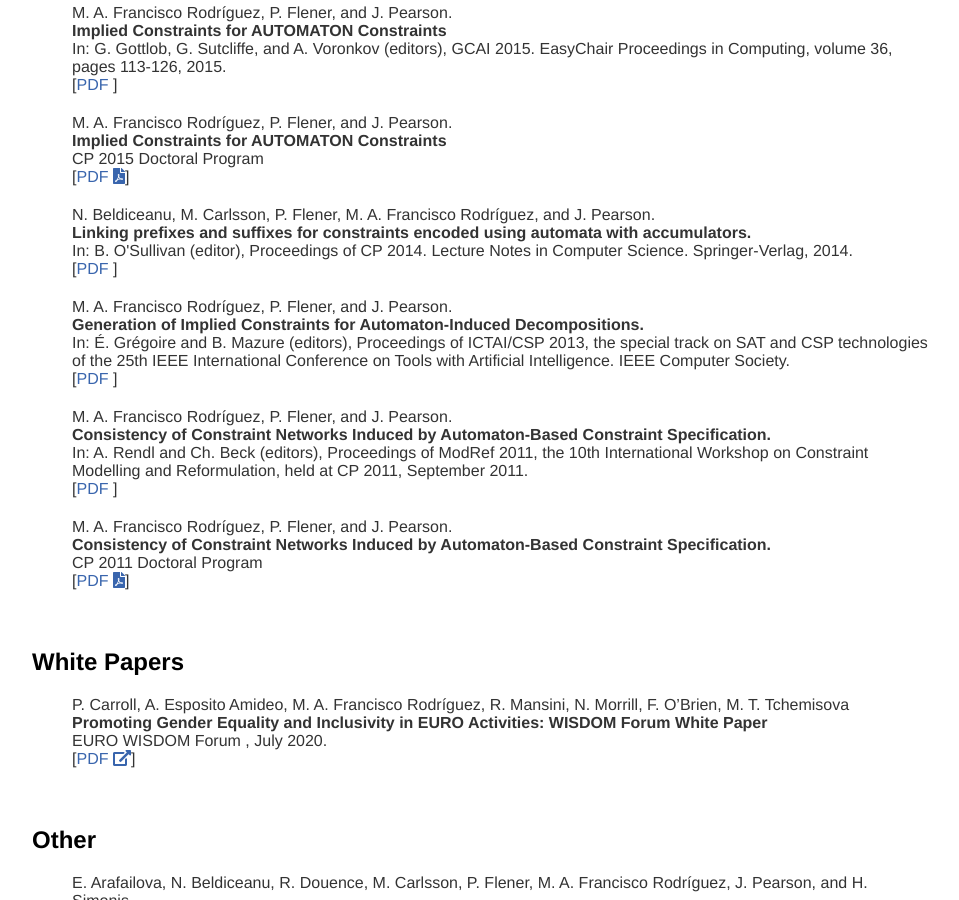
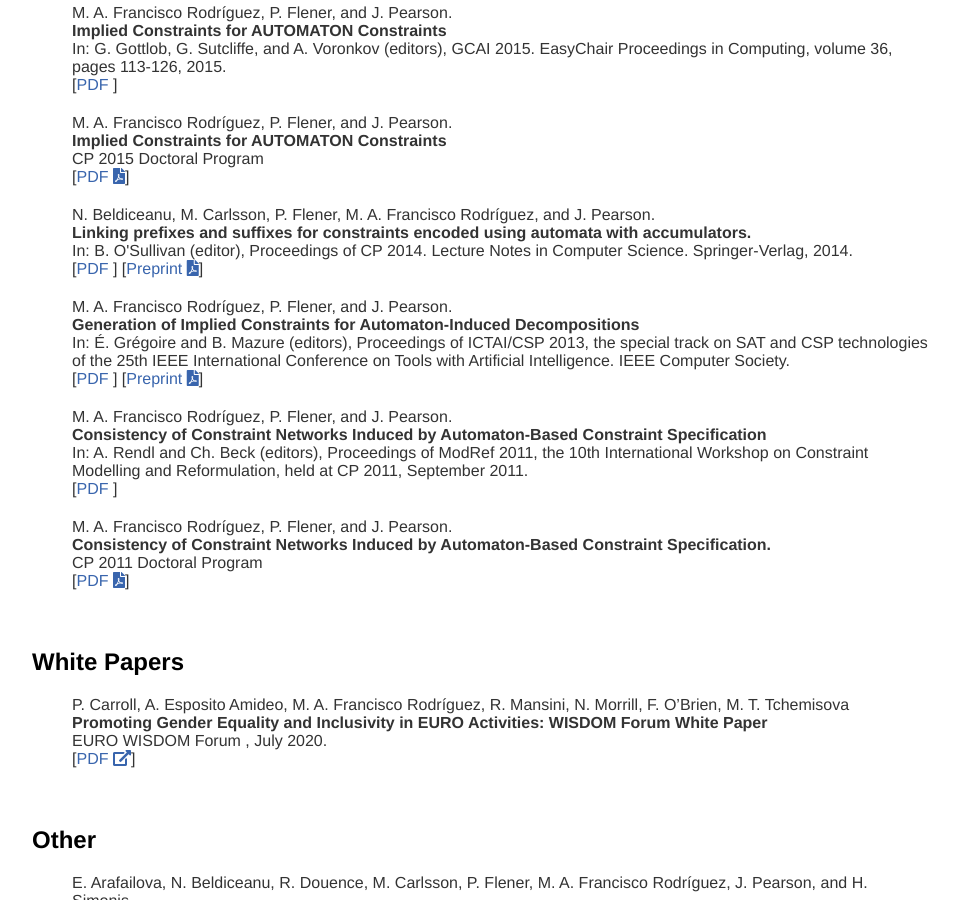
Before and after one commit to andreina-francisco/andreina-francisco.github.io, a Jekyll site: the page built from cv/index.html, in a window 1280 px wide and 900 px high, scrolled down 1301 px. Shown: the whole window, without its empty margins (160-1119 px from the left). Built offline with Jekyll 4.4.1, drawn with Linux system fonts in a browser that asks for light colours; nearby versions of some CDN libraries; a style sheet for code colours, icons or effects is not loaded; some of the changed text lies outside the part shown.

Commit message:
Updated links to publications

```diff
--- a/cv/index.html
+++ b/cv/index.html
@@ -29,9 +29,10 @@ title: Mar&iacute;a Andre&iacute;na Francisco Rodr&iacute;guez
     <span class="author"> T. Zhang, A. Gupta, M. A. Francisco Rodr&iacute;guez, O. Spjuth, A. Hellander, S. Toor</span><br />
     <span class="title">Data Management of Scientific Applications in a Reinforcement Learning-Based Hierarchical Storage System</span><br />
     <span class="note">
-    Expert Systems With Applications, 2023. (Accepted)
+    Expert Systems With Applications, March 2024.
     </span><br />
-    [<a class="text" href="https://papers.ssrn.com/sol3/papers.cfm?abstract_id=4401829">Preprint <i class="ai ai-doi"></i></a>]
+    [<a class="text" href="https://doi.org/10.1016/j.eswa.2023.121443">PDF <i class="ai ai-doi"></i></a>]
+    [<a class="text" href="https://papers.ssrn.com/sol3/papers.cfm?abstract_id=4401829">Preprint <i class="fas fa-external-link-alt"></i></a>]
     </li>
 
     <li class="pub @">
@@ -131,18 +132,21 @@ title: Mar&iacute;a Andre&iacute;na Francisco Rodr&iacute;guez
 			<span class="title">Linking prefixes and suffixes for constraints encoded using automata with accumulators.</span><br />
  			<span class="note">In: B. O'Sullivan (editor), Proceedings of CP 2014. Lecture Notes in Computer Science. Springer-Verlag, 2014.</span><br />
 			[<a class="text" href="http://dx.doi.org/10.1007/978-3-319-10428-7_13">PDF <i class="ai ai-doi ai-1x"></i></a>]
+		        [<a class="text" href="https://www.it.uu.se/research/group/optimisation/publications/CP14.pdf">Preprint <i class="fas fa-file-pdf"></i></a>]
 		</li>
 
 		<li class="pub @">
 			<span class="author">M. A. Francisco Rodr&iacute;guez, P. Flener, and J. Pearson. </span><br />
-			<span class="title">Generation of Implied Constraints for Automaton-Induced Decompositions. </span><br />
+			<span class="title">Generation of Implied Constraints for Automaton-Induced Decompositions </span><br />
 			<span class="note">In: &Eacute;. Gr&eacute;goire and B. Mazure (editors), Proceedings of ICTAI/CSP 2013, the special track on SAT and CSP technologies of the 25th IEEE International Conference on Tools with Artificial Intelligence. IEEE Computer Society. </span><br />
 			[<a class="text" href="http://dx.doi.org/10.1109/ICTAI.2013.160">PDF <i class="ai ai-doi ai-1x"></i></a>]
+			[<a class="text" href="https://www.it.uu.se/research/group/optimisation/publications/ICTAI13-implied.pdf">Preprint <i class="fas fa-file-pdf"></i></a>]
+
 		</li>
 
 		<li class="pub @">
 			<span class="author">M. A. Francisco Rodr&iacute;guez, P. Flener, and J. Pearson. </span><br />
-			<span class="title">Consistency of Constraint Networks Induced by Automaton-Based Constraint Specification. </span><br />
+			<span class="title">Consistency of Constraint Networks Induced by Automaton-Based Constraint Specification </span><br />
 			<span class="note">In: A. Rendl and Ch. Beck
 			(editors), Proceedings of ModRef 2011, the
 			10th International Workshop on Constraint
```
